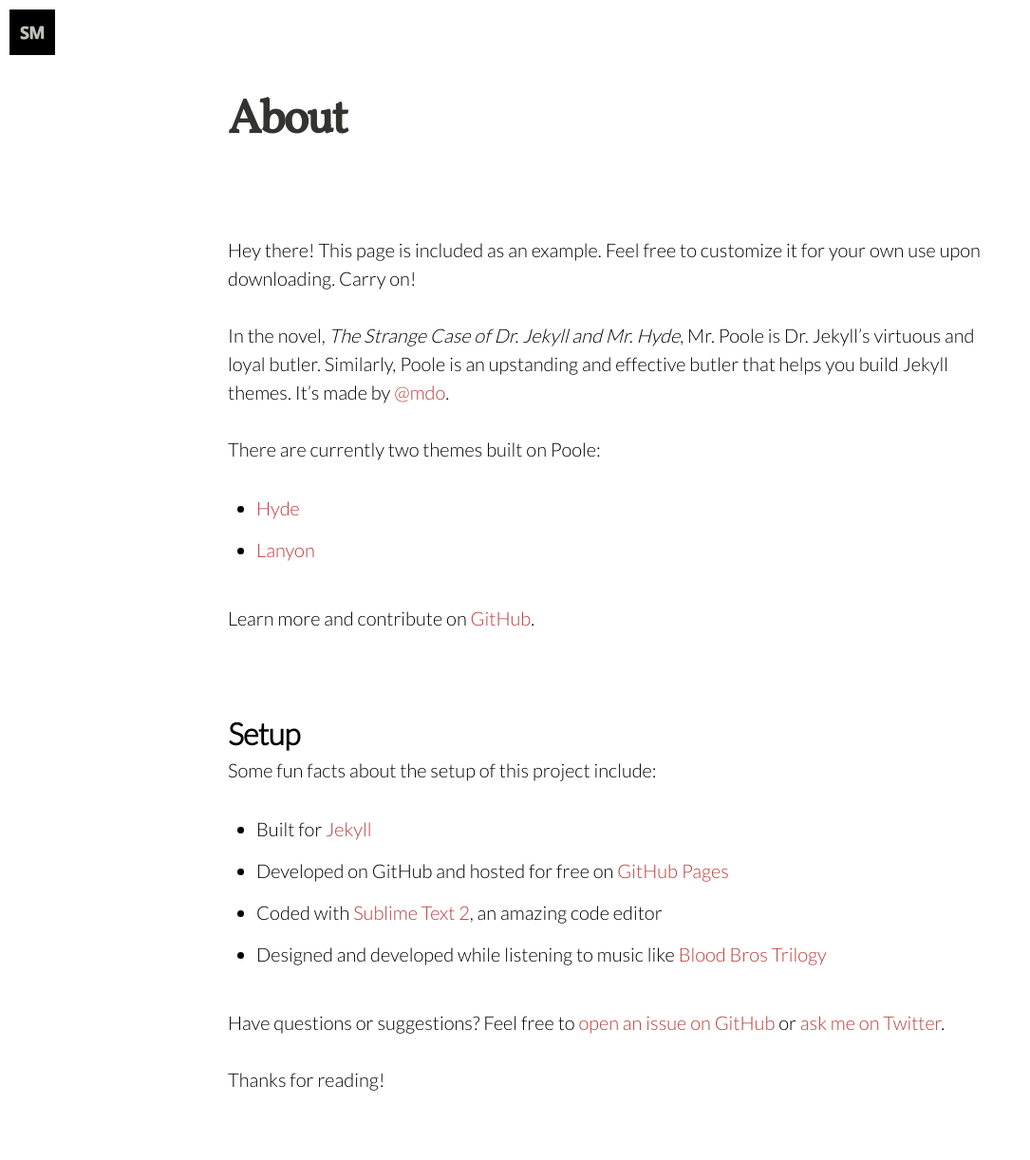
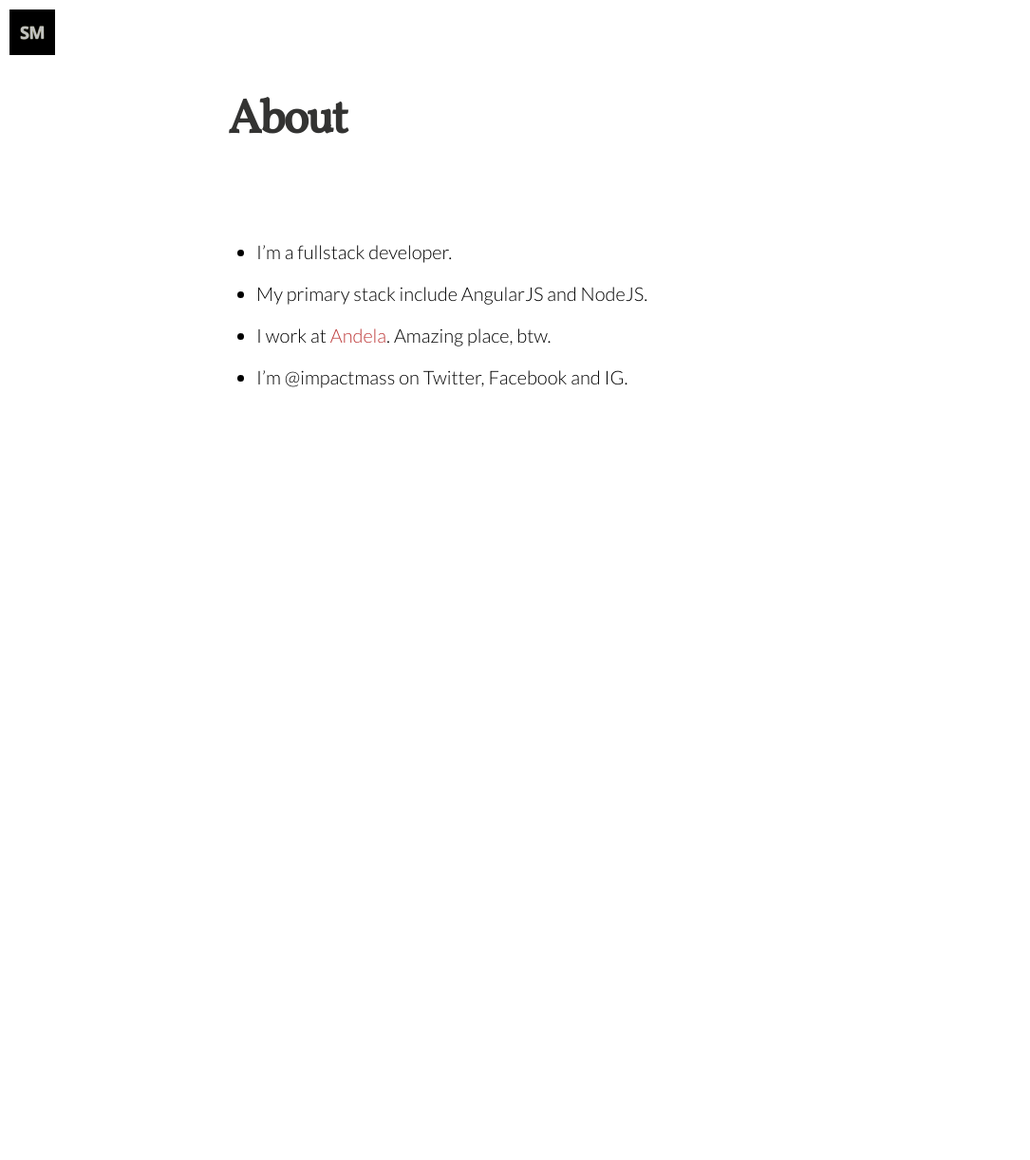
Before and after one commit to impactmass/impactmass.github.io, a Jekyll site: the page built from about.md, in a window 1280 px wide. Shown: the whole page at 95% size, without its empty margins (0-1085 px from the left). Built offline with Jekyll 4.4.1, drawn with Linux system fonts in a browser that asks for light colours; nearby versions of some CDN libraries; Markdown is read by kramdown in place of the engine named in the settings; after the commit the page ends 900 px from its top, so only the background shows below that.

Commit message:
about page

```diff
--- a/about.md
+++ b/about.md
@@ -4,28 +4,7 @@ title: About
 permalink: /about/
 ---
 
-<p class="message">
-  Hey there! This page is included as an example. Feel free to customize it for your own use upon downloading. Carry on!
-</p>
-
-In the novel, *The Strange Case of Dr. Jekyll and Mr. Hyde*, Mr. Poole is Dr. Jekyll's virtuous and loyal butler. Similarly, Poole is an upstanding and effective butler that helps you build Jekyll themes. It's made by [@mdo](https://twitter.com/mdo).
-
-There are currently two themes built on Poole:
-
-* [Hyde](http://hyde.getpoole.com)
-* [Lanyon](http://lanyon.getpoole.com)
-
-Learn more and contribute on [GitHub](https://github.com/poole).
-
-## Setup
-
-Some fun facts about the setup of this project include:
-
-* Built for [Jekyll](http://jekyllrb.com)
-* Developed on GitHub and hosted for free on [GitHub Pages](https://pages.github.com)
-* Coded with [Sublime Text 2](http://sublimetext.com), an amazing code editor
-* Designed and developed while listening to music like [Blood Bros Trilogy](https://soundcloud.com/maddecent/sets/blood-bros-series)
-
-Have questions or suggestions? Feel free to [open an issue on GitHub](https://github.com/poole/poole/issues/new) or [ask me on Twitter](https://twitter.com/mdo).
-
-Thanks for reading!
+* I'm a fullstack developer.
+* My primary stack include AngularJS and NodeJS.
+* I work at [Andela](http://andela.co). Amazing place, btw.
+* I'm @impactmass on Twitter, Facebook and IG.
```
